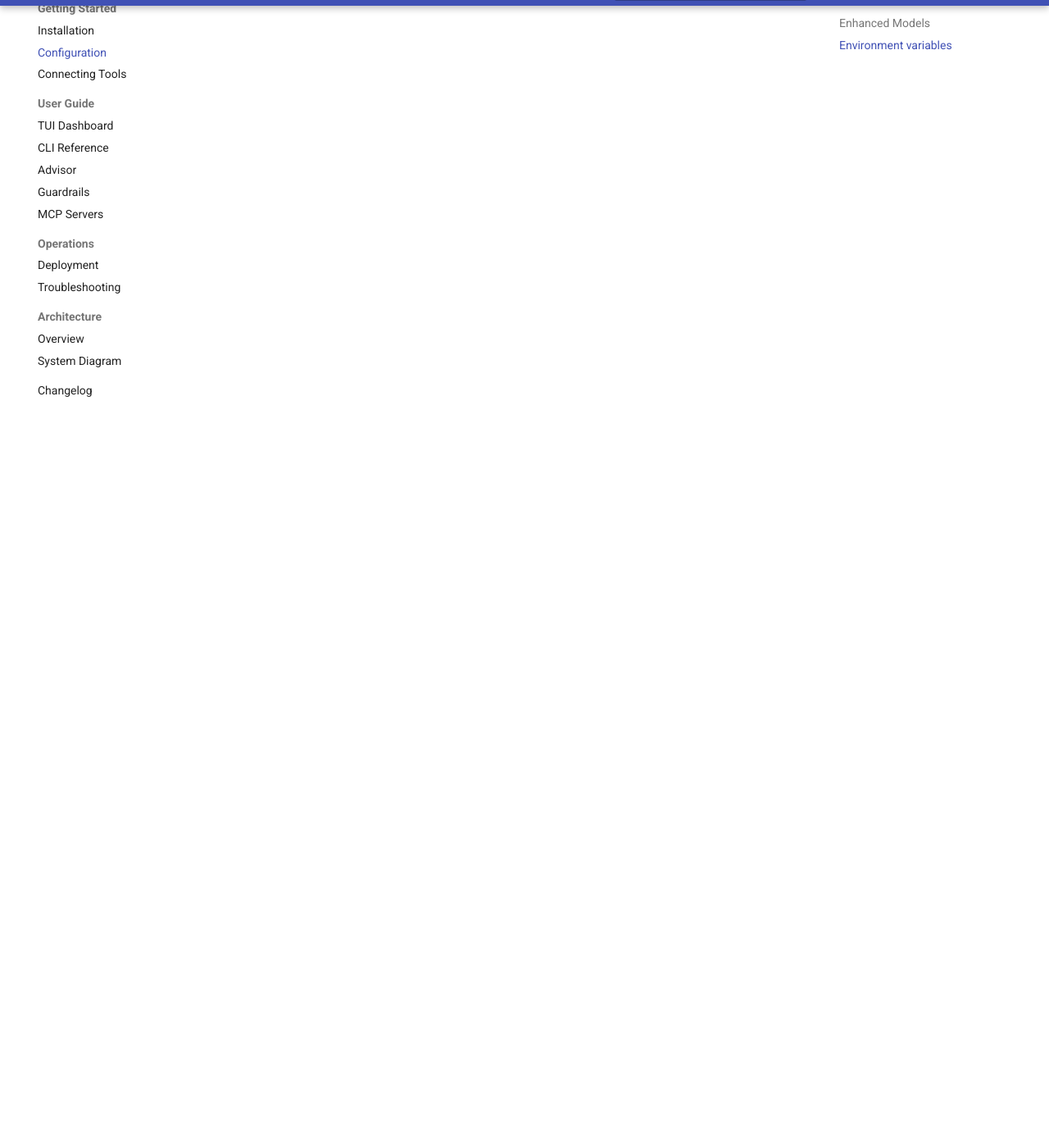
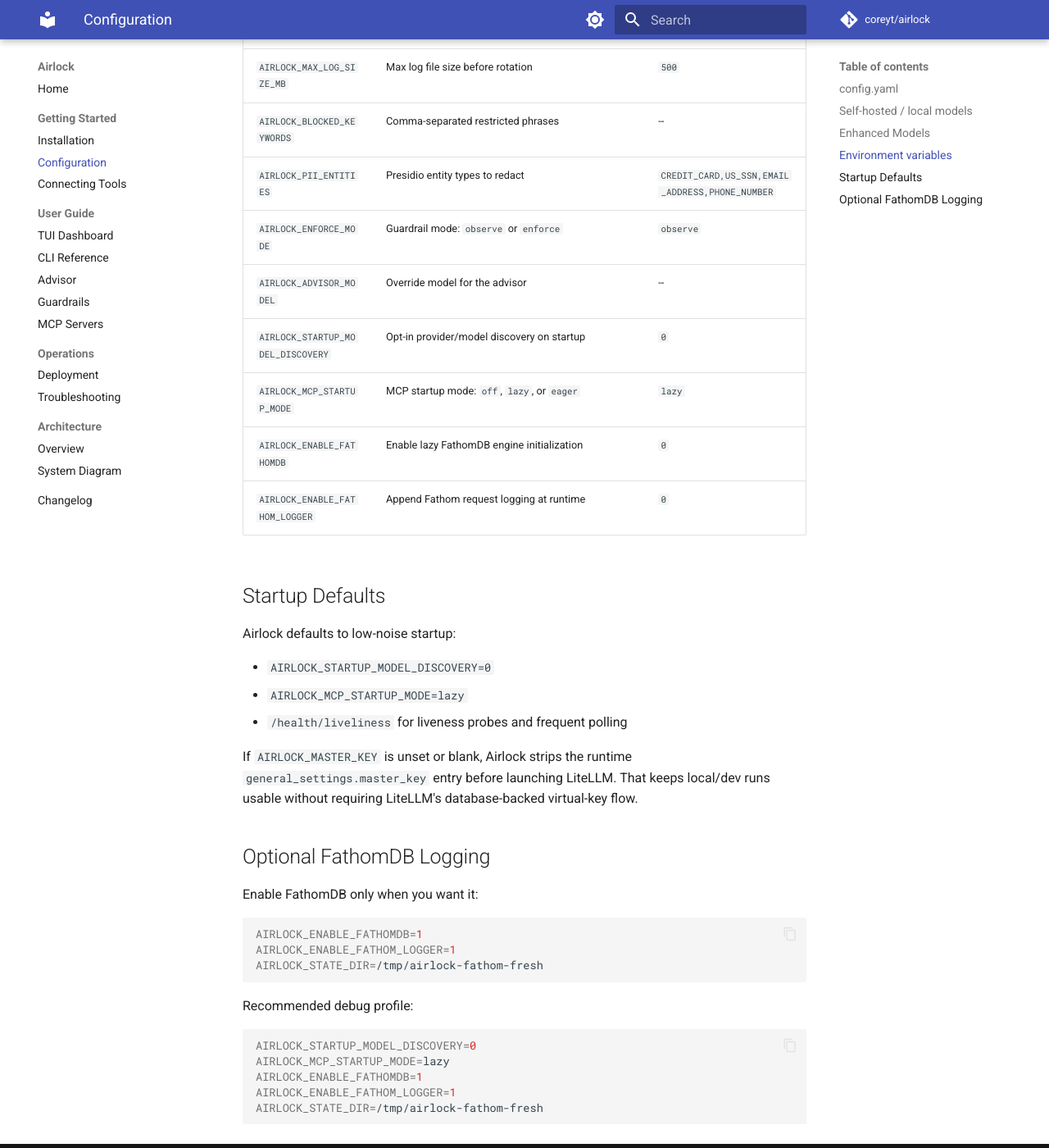
Before and after one commit to coreyt/airlock, an MkDocs documentation site: the page built from docs/getting-started/configuration.md, in a window 1280 px wide and 1400 px high, scrolled down 2273 px. Shown: the whole window at 82% size. Built offline with MkDocs 1.6.1 and Material for MkDocs 9.7.7, drawn with Linux system fonts in a browser that asks for light colours; comment, search, counter and statistics services are not loaded; some of the changed text lies outside the part shown.

Commit message:
Fix Fathom engine init race and document startup modes

````diff
--- a/docs/getting-started/configuration.md
+++ b/docs/getting-started/configuration.md
@@ -37,7 +37,7 @@
 
 Airlock supports "enhanced" model profiles to silently inject constraints (like forcing an LLM to retain its reasoning loops) or default parameters out-of-band. This is especially useful for agentic workflows using models like `gemini-3.1-pro-preview-customtools`.
 
-Define an `enhanced_profile` in `litellm_params`. Airlock will intercept requests to this model, inject the prompt/parameters, and seamlessly rewrite the routing target to the physical model:
+Define an `enhanced_profile` in `litellm_params`. Airlock resolves the logical alias at execution time, injects the prompt/parameters, and forwards the request to the physical target model without double-logging the inner provider call:
 
 ```yaml
 # config.yaml — add to model_list
@@ -52,19 +52,61 @@
         thinking_level: "MEDIUM"
 ```
 
+Notes:
+
+- Clients request `model: "gemini-coding"`. They never need to know the physical Gemini model name.
+- Gemini-specific `thinking` settings are normalized to the provider surface LiteLLM actually accepts.
+- The forwarded inner provider call is marked `no_log=True` and skips the Airlock Fathom callback, so one logical request produces one Fathom row.
+
 ## Environment variables
 
 | Variable | Description | Default |
 |---|---|---|
 | `ANTHROPIC_API_KEY` | Anthropic API key | -- |
 | `OPENAI_API_KEY` | OpenAI API key | -- |
-| `AIRLOCK_MASTER_KEY` | Master key for admin endpoints | -- |
+| `GOOGLE_AISTUDIO_API_KEY` | Google AI Studio API key for Gemini models | -- |
+| `AIRLOCK_MASTER_KEY` | Optional proxy auth key. Leave unset for local/dev unauthenticated runs; set it for protected deployments. | -- |
 | `AIRLOCK_HOST` | Bind address | `127.0.0.1` |
 | `AIRLOCK_PORT` | Listen port | `4000` |
 | `AIRLOCK_LOG_DIR` | Directory for JSONL log files | `./logs` |
+| `AIRLOCK_STATE_DIR` | State directory for circuit-breaker state and optional FathomDB files | `./logs` |
 | `AIRLOCK_MAX_LOG_DAYS` | Days to retain log files | `30` |
 | `AIRLOCK_MAX_LOG_SIZE_MB` | Max log file size before rotation | `500` |
 | `AIRLOCK_BLOCKED_KEYWORDS` | Comma-separated restricted phrases | -- |
 | `AIRLOCK_PII_ENTITIES` | Presidio entity types to redact | `CREDIT_CARD,US_SSN,EMAIL_ADDRESS,PHONE_NUMBER` |
 | `AIRLOCK_ENFORCE_MODE` | Guardrail mode: `observe` or `enforce` | `observe` |
 | `AIRLOCK_ADVISOR_MODEL` | Override model for the advisor | -- |
+| `AIRLOCK_STARTUP_MODEL_DISCOVERY` | Opt-in provider/model discovery on startup | `0` |
+| `AIRLOCK_MCP_STARTUP_MODE` | MCP startup mode: `off`, `lazy`, or `eager` | `lazy` |
+| `AIRLOCK_ENABLE_FATHOMDB` | Enable lazy FathomDB engine initialization | `0` |
+| `AIRLOCK_ENABLE_FATHOM_LOGGER` | Append Fathom request logging at runtime | `0` |
+
+## Startup Defaults
+
+Airlock defaults to low-noise startup:
+
+- `AIRLOCK_STARTUP_MODEL_DISCOVERY=0`
+- `AIRLOCK_MCP_STARTUP_MODE=lazy`
+- `/health/liveliness` for liveness probes and frequent polling
+
+If `AIRLOCK_MASTER_KEY` is unset or blank, Airlock strips the runtime `general_settings.master_key` entry before launching LiteLLM. That keeps local/dev runs usable without requiring LiteLLM's database-backed virtual-key flow.
+
+## Optional FathomDB Logging
+
+Enable FathomDB only when you want it:
+
+```bash
+AIRLOCK_ENABLE_FATHOMDB=1
+AIRLOCK_ENABLE_FATHOM_LOGGER=1
+AIRLOCK_STATE_DIR=/tmp/airlock-fathom-fresh
+```
+
+Recommended debug profile:
+
+```bash
+AIRLOCK_STARTUP_MODEL_DISCOVERY=0
+AIRLOCK_MCP_STARTUP_MODE=lazy
+AIRLOCK_ENABLE_FATHOMDB=1
+AIRLOCK_ENABLE_FATHOM_LOGGER=1
+AIRLOCK_STATE_DIR=/tmp/airlock-fathom-fresh
+```
````
Also changed, not shown: README.md (+11 -2 lines), dev/design-note-enhanced-provider.md (+3 -3 lines), docs/operations.md (+40 -4 lines), 4 other files.
